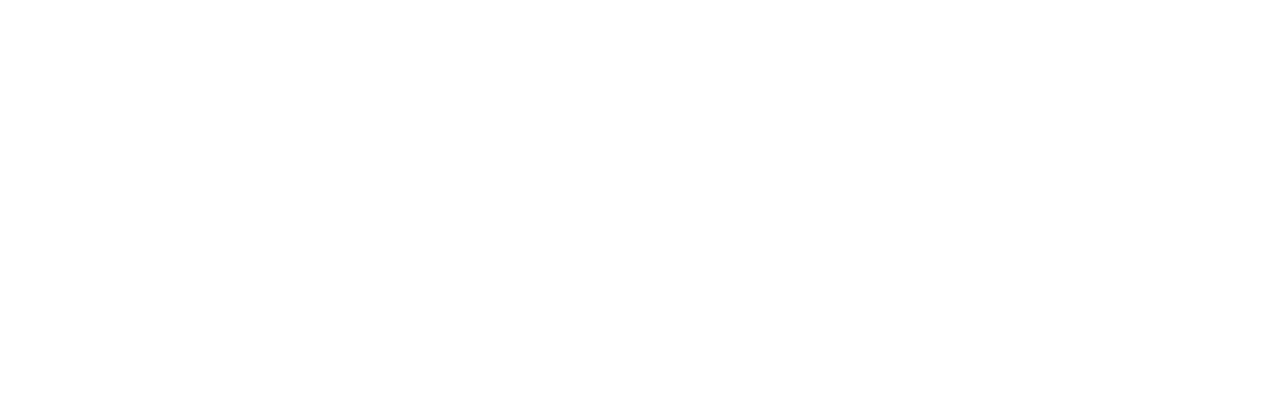
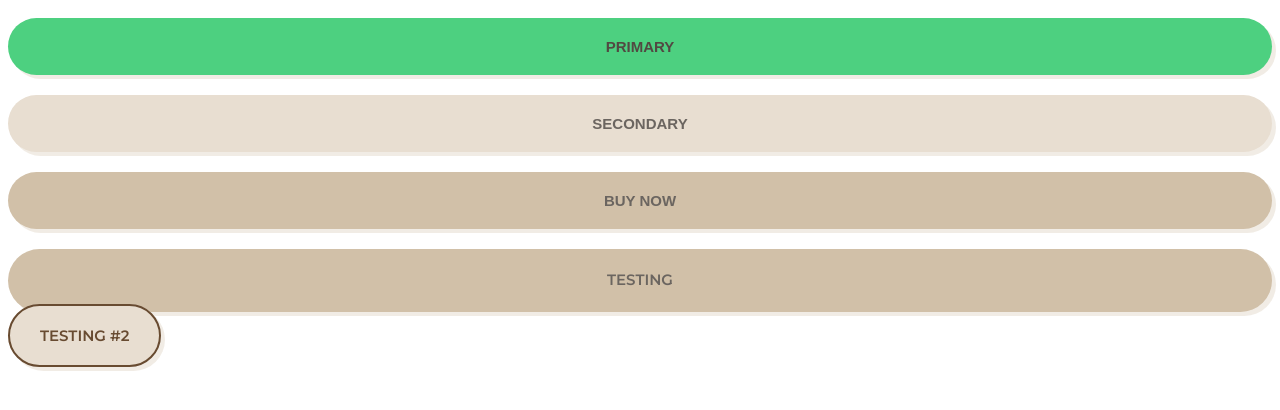
Before and after one commit to Cris-Sol/Cris-Sol, a plain HTML site: page index.html in a window 1280 px wide. Drawn offline with Linux system fonts and the light colour scheme.

Commit message:
7. Adde styles and skins for all buttons.

```diff
--- a/css/styles.css
+++ b/css/styles.css
@@ -1,9 +1,15 @@
 :root {
-  --color-primary: #e8ded1; /*White Coffee*/
-  --color-secondary: #d1c0a8; /*Dark Vanilla*/
+  --color-primary: #d1c0a8; /*Dark Vanilla*/
+  --color-secondary: #e8ded1; /*White Coffee*/
   --color-accent: #4dd080;
   --color-headings: #684b31; /*Coffee*/
-  --color-body: #a56953; /*Brown Sugar*/
+  --color-body: #a56953; /*Brown Sugar --might change...*/
+}
+
+*,
+*::after,
+*::before {
+  box-sizing: border-box;
 }
 
 /*Typography*/
@@ -149,11 +155,73 @@ a {
 }
 
 .icon-container {
+  align-items: center;
   background-color: var(--color-secondary);
-  width: 64px;
-  height: 64px;
   border-radius: 100%;
   display: inline-flex;
+  height: 64px;
   justify-content: center;
-  align-items: center;
+  width: 64px;
 }
+
+/*Buttons*/
+.btn {
+  border-radius: 40px;
+  border-style: none;
+  box-shadow: 4px 4px rgba(209, 192, 168, 0.3);
+  cursor: pointer;
+  font-size: 1.8rem;
+  font-weight: 600;
+  padding: 2rem 3rem;
+  text-align: center;
+  text-transform: uppercase;
+  white-space: nowrap;
+  margin: 1rem 0rem;
+}
+
+.button--accent {
+  background-color: var(--color-accent);
+  color: #524942;
+}
+.button--accent:hover {
+  background: #67d491;
+}
+
+.button--secondary {
+  background-color: var(--color-secondary);
+  color: #6b6560;
+}
+.button--secondary:hover {
+  background: #f3ede4;
+}
+
+.button--primary {
+  background-color: var(--color-primary);
+  color: #6b6560;
+}
+
+.button--primary:hover {
+  background: #dbccb7;
+}
+
+.btn-block {
+  display: inline-block;
+  width: 100%;
+}
+
+.outline-buttons {
+  background: var(--color-secondary);
+  color: var(--color-headings);
+  border: 2px solid var(--color-headings);
+}
+
+.outline-buttons:hover {
+  background: var(--color-headings);
+  color: var(--color-secondary);
+}
+
+@media only screen and (min-width: 1024px) {
+  .btn {
+    font-size: 1.5rem;
+  }
+}
--- a/index.html
+++ b/index.html
@@ -13,6 +13,10 @@
 
 </head>
 <body>
-
+<button class="btn button--accent btn-block">Primary</button>
+<button class="btn button--secondary btn-block">Secondary</button>
+<button class="btn button--primary btn-block">buy now</button>
+<a href="#" class="btn button--primary btn-block">testing</a>
+<a href="#" class="btn outline-buttons">Testing #2</a>
 </body>
 </html>
```
